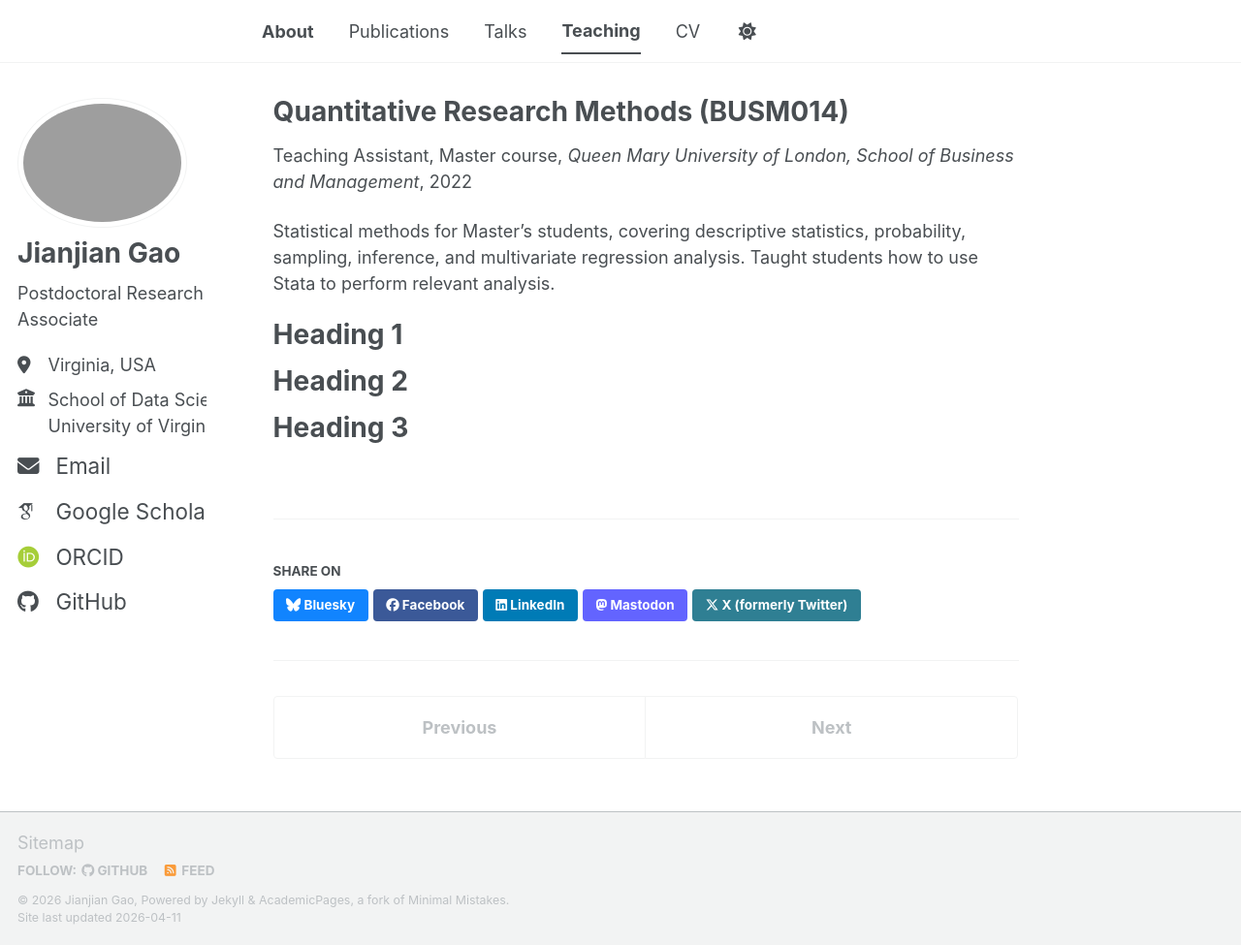
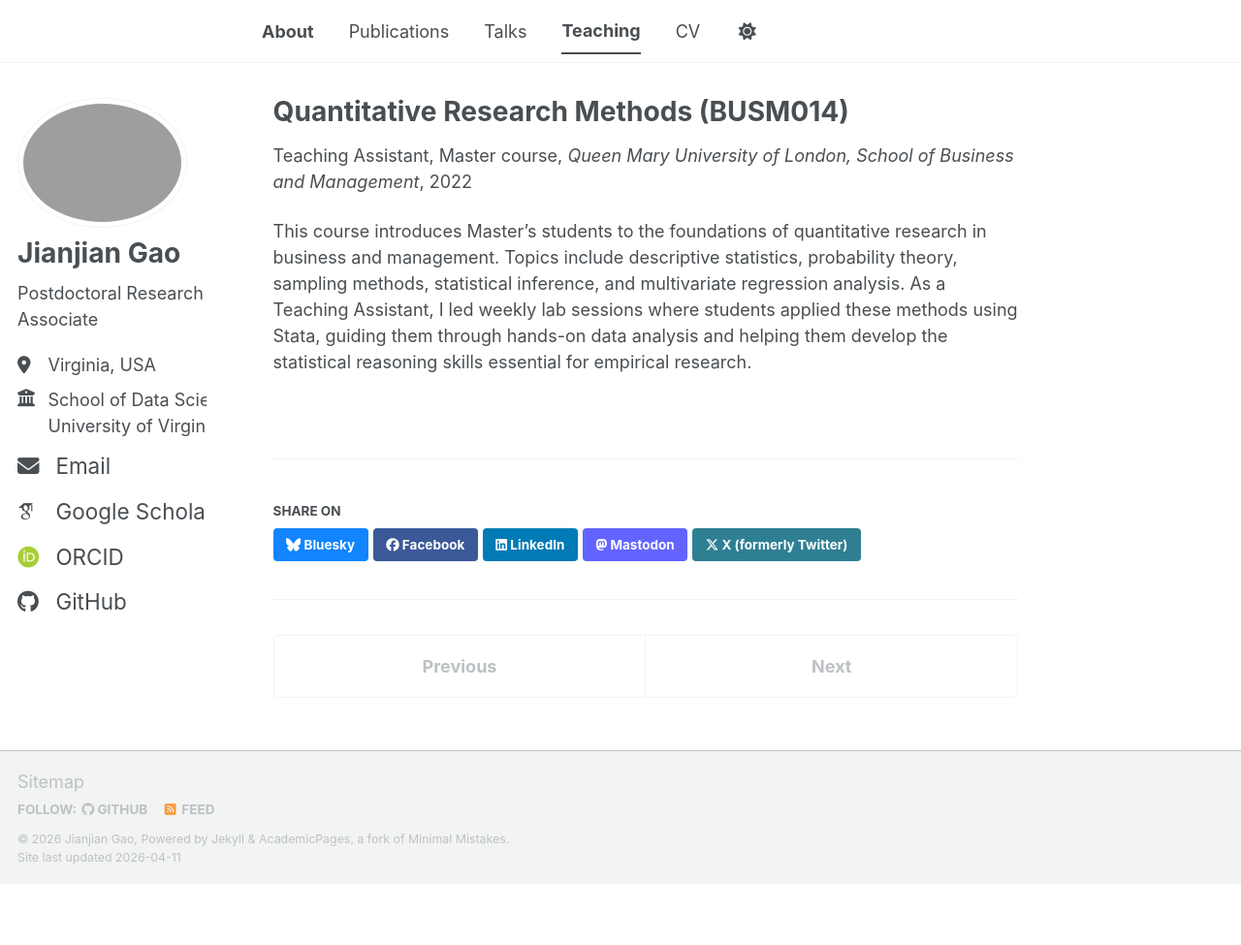
Before and after one commit to jiaoyang2018/jiaoyang2018.github.io, a Jekyll site: the page built from _teaching/2022-fall-qmul-busm014.md, in a window 1280 px wide and 975 px high. Shown: the whole window at 97% size. Built offline with Jekyll 4.4.1, drawn with Linux system fonts in a browser that asks for light colours; some web fonts are replaced; a script bundle is joined from its source files by our own code; library files that are not in the unit come from our copies.

Commit message:
Update BUSM014 teaching description
Co-Authored-By: Claude Sonnet 4.6 <noreply@anthropic.com>

```diff
--- a/_teaching/2022-fall-qmul-busm014.md
+++ b/_teaching/2022-fall-qmul-busm014.md
@@ -8,13 +8,4 @@ date: 2022-09-01
 location: "London, UK"
 ---
 
-Statistical methods for Master's students, covering descriptive statistics, probability, sampling, inference, and multivariate regression analysis. Taught students how to use Stata to perform relevant analysis.
-
-Heading 1
-======
-
-Heading 2
-======
-
-Heading 3
-======
+This course introduces Master's students to the foundations of quantitative research in business and management. Topics include descriptive statistics, probability theory, sampling methods, statistical inference, and multivariate regression analysis. As a Teaching Assistant, I led weekly lab sessions where students applied these methods using Stata, guiding them through hands-on data analysis and helping them develop the statistical reasoning skills essential for empirical research.
```
